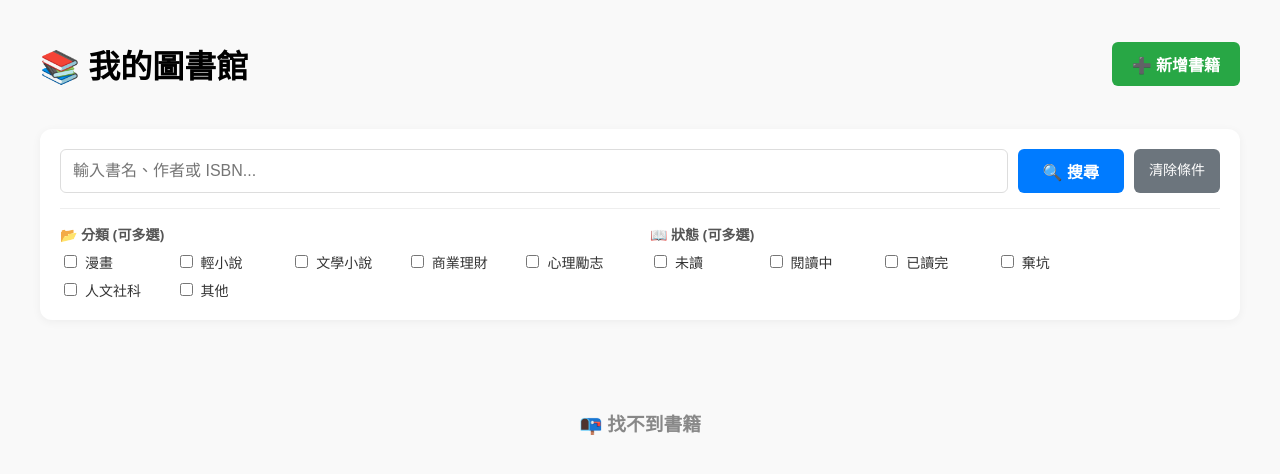
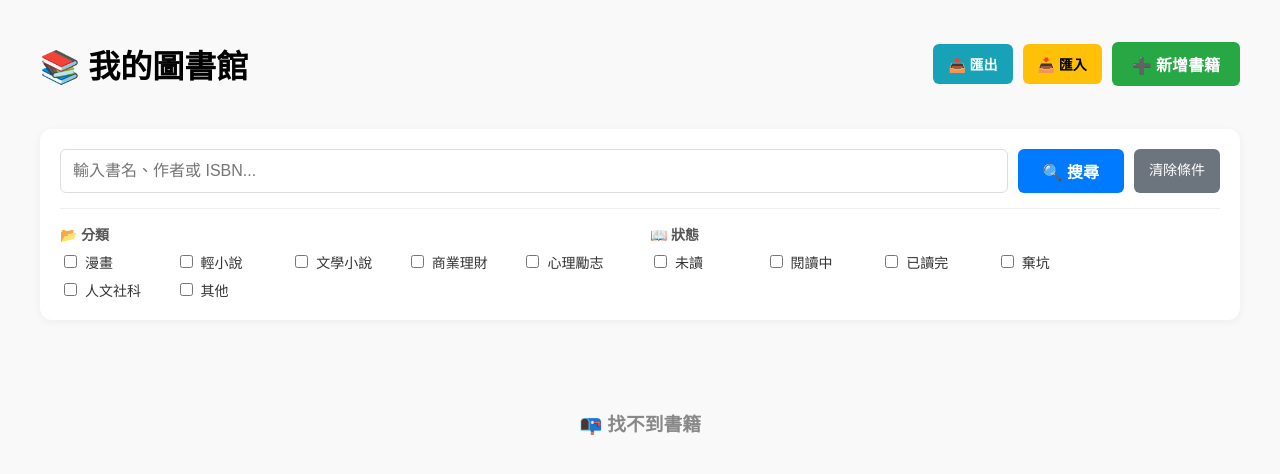
Before and after one commit to bobobill7878-create/library_system, a Flask app: page / in a window 1280 px wide. Shown: the top 474 px of the page. Run offline with Flask 3, Linux system fonts and the light colour scheme.

Commit message:
Update index.html

```diff
--- a/templates/index.html
+++ b/templates/index.html
@@ -8,7 +8,7 @@
         body { font-family: 'Segoe UI', Tahoma, Geneva, Verdana, sans-serif; margin: 20px; background-color: #f9f9f9; }
         .container { max-width: 1200px; margin: 0 auto; }
 
-        /* 搜尋與按鈕樣式 */
+        /* 搜尋與按鈕 */
         .search-box { background: white; padding: 20px; border-radius: 12px; box-shadow: 0 2px 10px rgba(0,0,0,0.05); margin-bottom: 20px; }
         .search-row { display: flex; gap: 10px; margin-bottom: 15px; }
         .search-input { flex-grow: 1; padding: 12px; border: 1px solid #ddd; border-radius: 6px; font-size: 16px; }
@@ -22,12 +22,12 @@
         .checkbox-grid { display: grid; grid-template-columns: repeat(auto-fill, minmax(100px, 1fr)); gap: 8px; }
         .checkbox-label { display: flex; align-items: center; gap: 5px; font-size: 14px; color: #333; cursor: pointer; }
 
-        /* 書籍列表樣式 */
+        /* 書籍列表 */
         .book-grid { display: grid; grid-template-columns: repeat(auto-fill, minmax(300px, 1fr)); gap: 20px; }
         .book-card {
             background: white; border: 1px solid #ddd; border-radius: 8px; padding: 15px;
             display: flex; gap: 15px; box-shadow: 0 2px 5px rgba(0,0,0,0.02);
-            transition: transform 0.2s; cursor: pointer; /* 加上手指游標 */
+            transition: transform 0.2s; cursor: pointer;
         }
         .book-card:hover { transform: translateY(-3px); box-shadow: 0 5px 15px rgba(0,0,0,0.1); }
         .book-cover { width: 80px; height: 110px; flex-shrink: 0; background-color: #eee; border-radius: 4px; overflow: hidden; }
@@ -40,20 +40,23 @@
         .status-閱讀中 { background-color: #17a2b8; }
         .status-已讀完 { background-color: #28a745; }
         .status-棄坑 { background-color: #6c757d; }
-        .action-links { margin-top: 10px; font-size: 13px; position: relative; z-index: 2; /* 確保按鈕在點擊事件之上 */ }
+
+        .action-links { margin-top: 10px; font-size: 13px; position: relative; z-index: 2; }
         .action-links a { margin-right: 10px; text-decoration: none; color: #007bff; }
         .action-links a.delete-btn { color: #dc3545; }
 
-        .header { display: flex; justify-content: space-between; align-items: center; margin-bottom: 20px; }
+        .header { display: flex; justify-content: space-between; align-items: center; margin-bottom: 20px; flex-wrap: wrap; gap: 10px; }
         .add-btn { background-color: #28a745; color: white; padding: 10px 20px; text-decoration: none; border-radius: 6px; font-weight: bold; }
 
-        /* --- 彈跳視窗 (Modal) CSS --- */
+        .btn-tool { padding: 10px 15px; color: white; text-decoration: none; border-radius: 6px; font-weight: bold; border: none; cursor: pointer; font-size: 14px; display: flex; align-items: center; }
+        .btn-tool:hover { opacity: 0.9; }
+
+        /* Modal 彈跳視窗 */
         .modal { display: none; position: fixed; z-index: 1000; left: 0; top: 0; width: 100%; height: 100%; overflow: auto; background-color: rgba(0,0,0,0.6); }
-        .modal-content { background-color: #fefefe; margin: 5% auto; padding: 20px; border: 1px solid #888; width: 80%; max-width: 700px; border-radius: 10px; position: relative; display: flex; flex-direction: column; gap: 20px; }
-        .close-btn { color: #aaa; float: right; font-size: 28px; font-weight: bold; position: absolute; right: 20px; top: 10px; cursor: pointer; }
+        .modal-content { background-color: #fefefe; margin: 5% auto; padding: 20px; border: 1px solid #888; width: 90%; max-width: 700px; border-radius: 10px; position: relative; }
+        .close-btn { color: #aaa; float: right; font-size: 28px; font-weight: bold; cursor: pointer; }
         .close-btn:hover { color: black; }
-
-        .modal-body { display: flex; gap: 20px; }
+        .modal-body { display: flex; gap: 20px; margin-top: 10px; }
         .modal-cover { width: 150px; flex-shrink: 0; }
         .modal-cover img { width: 100%; border-radius: 6px; box-shadow: 0 2px 8px rgba(0,0,0,0.2); }
         .modal-details { flex-grow: 1; }
@@ -71,7 +74,16 @@
     <div class="container">
         <div class="header">
             <h1>📚 我的圖書館</h1>
-            <a href="{{ url_for('add_book') }}" class="add-btn">➕ 新增書籍</a>
+            <div style="display: flex; gap: 10px; align-items: center;">
+                <a href="{{ url_for('export_excel') }}" class="btn-tool" style="background-color: #17a2b8;">📤 匯出</a>
+
+                <form action="{{ url_for('import_excel') }}" method="POST" enctype="multipart/form-data" style="display: inline;">
+                    <input type="file" name="file" id="importFile" style="display: none;" accept=".xlsx, .xls" onchange="this.form.submit()">
+                    <button type="button" class="btn-tool" style="background-color: #ffc107; color: black;" onclick="document.getElementById('importFile').click()">📥 匯入</button>
+                </form>
+
+                <a href="{{ url_for('add_book') }}" class="add-btn">➕ 新增書籍</a>
+            </div>
         </div>
 
         <form method="GET" action="/" class="search-box">
@@ -83,24 +95,22 @@
 
             <div class="filter-section">
                 <div class="filter-group">
-                    <div class="filter-title">📂 分類 (可多選)</div>
+                    <div class="filter-title">📂 分類</div>
                     <div class="checkbox-grid">
                         {% for cat in categories %}
                         <label class="checkbox-label">
-                            <input type="checkbox" name="category" value="{{ cat.id }}"
-                                {% if cat.id|string in selected_cats %}checked{% endif %}>
+                            <input type="checkbox" name="category" value="{{ cat.id }}" {% if cat.id|string in selected_cats %}checked{% endif %}>
                             {{ cat.name }}
                         </label>
                         {% endfor %}
                     </div>
                 </div>
                 <div class="filter-group">
-                    <div class="filter-title">📖 狀態 (可多選)</div>
+                    <div class="filter-title">📖 狀態</div>
                     <div class="checkbox-grid">
                         {% for status in ['未讀', '閱讀中', '已讀完', '棄坑'] %}
                         <label class="checkbox-label">
-                            <input type="checkbox" name="status" value="{{ status }}"
-                                {% if status in selected_status %}checked{% endif %}>
+                            <input type="checkbox" name="status" value="{{ status }}" {% if status in selected_status %}checked{% endif %}>
                             {{ status }}
                         </label>
                         {% endfor %}
@@ -129,7 +139,7 @@
                     {% if book.cover_url %}
                     <img src="{{ book.cover_url }}" alt="封面">
                     {% else %}
-                    <div style="width:100%; height:100%; display:flex; align-items:center; justify-content:center; color:#ccc;">無封面</div>
+                    <div style="display:flex; align-items:center; justify-content:center; height:100%; color:#ccc;">無封面</div>
                     {% endif %}
                 </div>
                 <div class="book-info">
@@ -146,9 +156,7 @@
                 </div>
             </div>
             {% else %}
-            <div style="grid-column: 1 / -1; text-align: center; color: #888; margin-top: 50px;">
-                <h3>📭 找不到書籍</h3>
-            </div>
+            <div style="grid-column: 1 / -1; text-align: center; color: #888; margin-top: 50px;"><h3>📭 找不到書籍</h3></div>
             {% endfor %}
         </div>
     </div>
@@ -179,7 +187,6 @@
 
     <script>
         function openModal(card) {
-            // 從卡片的 data 屬性取得資料
             document.getElementById('m-title').textContent = card.dataset.title;
             document.getElementById('m-author').textContent = card.dataset.author;
             document.getElementById('m-publisher').textContent = card.dataset.publisher + (card.dataset.year ? ` (${card.dataset.year})` : '');
@@ -188,12 +195,9 @@
             document.getElementById('m-location').textContent = card.dataset.location;
             document.getElementById('m-desc').textContent = card.dataset.desc;
             document.getElementById('m-notes').textContent = card.dataset.notes;
-
-            // 處理評分星星
             const rating = parseInt(card.dataset.rating) || 0;
             document.getElementById('m-rating').textContent = '⭐'.repeat(rating);
 
-            // 處理封面
             const coverUrl = card.dataset.cover;
             const imgEl = document.getElementById('m-cover');
             const noImgEl = document.getElementById('m-no-cover');
@@ -206,13 +210,9 @@
                 imgEl.style.display = 'none';
                 noImgEl.style.display = 'flex';
             }
-
             document.getElementById('bookModal').style.display = "block";
         }
-
-        function closeModal() {
-            document.getElementById('bookModal').style.display = "none";
-        }
+        function closeModal() { document.getElementById('bookModal').style.display = "none"; }
     </script>
 </body>
 </html>
```
